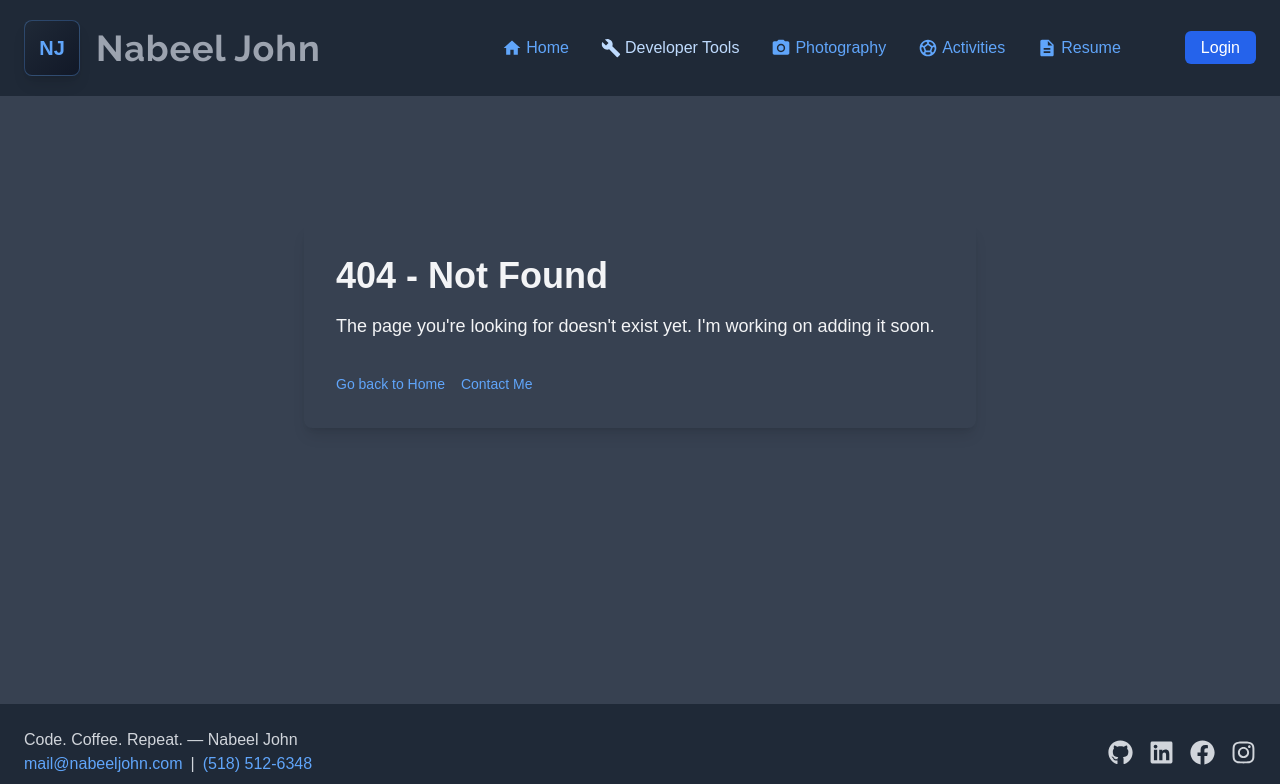
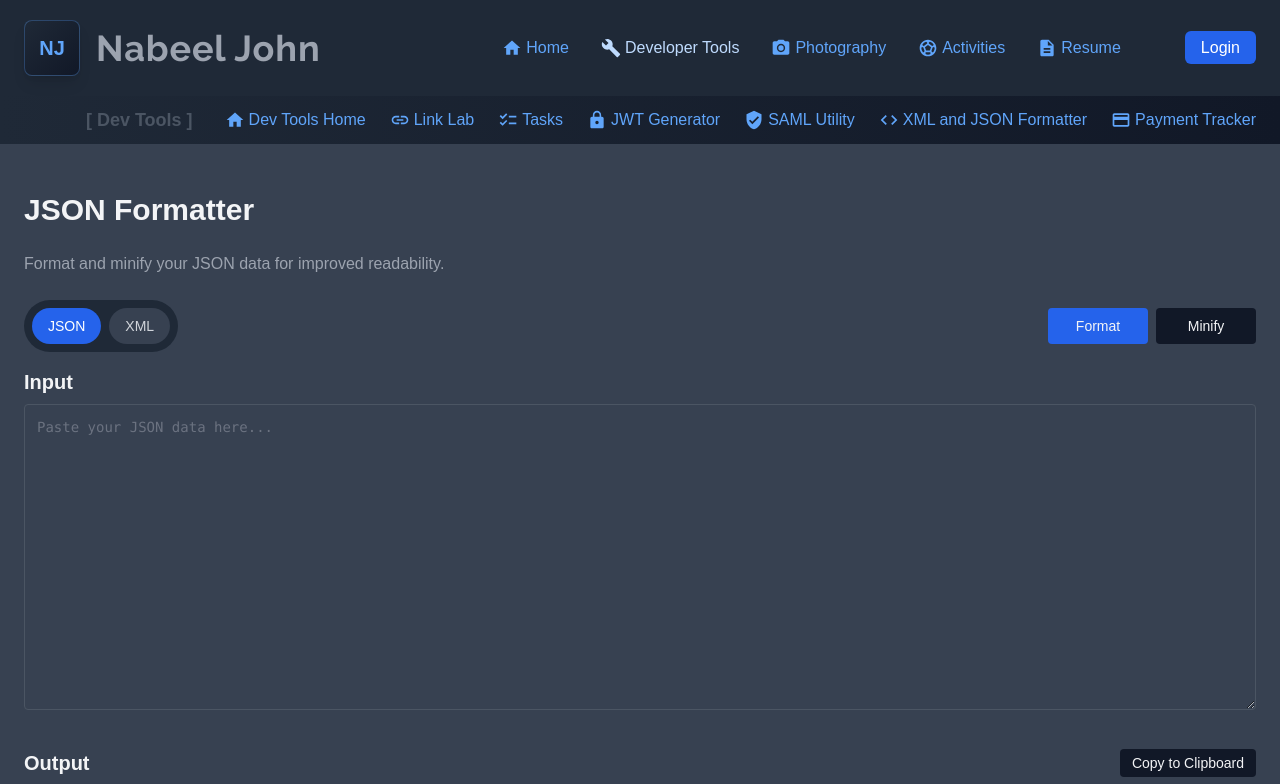
Before and after one commit to nabeeljohn/njohnweb, a Next.js app: page /tools/formatter/1 in a window 1280 px wide. Before the commit this address had no page. Shown: the top 784 px of the page. Built offline with nearby package versions, Linux system fonts and the light colour scheme.

Commit message:
formatter tool enhacenements

```diff
--- /dev/null
+++ b/app/tools/formatter/[type]/page.tsx
@@ -0,0 +1,123 @@
+"use client";
+
+import { useState } from "react";
+import { useParams } from "next/navigation";
+import { formatJSON, minifyJSON, formatXML, minifyXML } from "@/lib/formatter/formatter";
+
+export default function JSONXMLFormatter() {
+    const params = useParams();
+    const initialType = params.type === "xml" ? "xml" : "json"; // default to JSON
+
+    const [inputType, setInputType] = useState<"json" | "xml">(initialType);
+    const [output, setOutput] = useState("");
+    const [copied, setCopied] = useState(false);
+
+    const handleCopy = async () => {
+        if (!output) return;
+        await navigator.clipboard.writeText(output);
+        setCopied(true);
+        setTimeout(() => setCopied(false), 2000);
+    };
+
+    const handleFormat = (input: string) => {
+        if (inputType === "json") {
+            setOutput(formatJSON(input));
+        } else {
+            setOutput(formatXML(input));
+        }
+    };
+
+    const handleMinify = (input: string) => {
+        if (inputType === "json") {
+            setOutput(minifyJSON(input));
+        } else {
+            setOutput(minifyXML(input));
+        }
+    };
+
+    return (
+        <div className="bg-gray-700 text-gray-100 py-12">
+            <div className="max-w-7xl mx-auto px-6">
+                <h1 className="text-3xl font-bold mb-6">{inputType.toUpperCase()} Formatter</h1>
+
+                <p className="text-gray-400 mb-6">
+                    Format and minify your {inputType.toUpperCase()} data for improved readability.
+                </p>
+
+                {/* Toggle + Buttons Container */}
+                <div className="flex items-center justify-between mb-4">
+                    {/* Left: Toggle JSON/XML */}
+                    <div className="flex gap-2 bg-gray-800 p-2 rounded-full">
+                        {["json", "xml"].map((type) => (
+                            <button
+                                key={type}
+                                onClick={() => setInputType(type as "json" | "xml")}
+                                className={`px-4 py-2 rounded-full text-sm font-medium transition ${inputType === type
+                                        ? "bg-blue-600 text-white"
+                                        : "bg-gray-700 text-gray-300 hover:bg-gray-600"
+                                    }`}
+                            >
+                                {type.toUpperCase()}
+                            </button>
+                        ))}
+                    </div>
+
+                    {/* Right: Format / Minify */}
+                    <div className="flex gap-2">
+                        <button
+                            onClick={() => handleFormat(output)}
+                            className="bg-blue-600 hover:bg-blue-700 px-6 py-2 rounded text-sm min-w-[100px]"
+                        >
+                            Format
+                        </button>
+                        <button
+                            onClick={() => handleMinify(output)}
+                            className="bg-gray-900 hover:bg-gray-800 px-6 py-2 rounded text-sm min-w-[100px]"
+                        >
+                            Minify
+                        </button>
+                    </div>
+                </div>
+
+                <div className="space-y-8">
+                    {/* Input */}
+                    <div>
+                        <h2 className="text-xl font-semibold mb-2">Input</h2>
+                        <textarea
+                            className="w-full p-3 rounded bg-gray-700 border border-gray-600 text-gray-100 placeholder:text-gray-500 focus:outline-none focus:border-blue-500 resize-y font-mono text-sm"
+                            placeholder={
+                                inputType === "json"
+                                    ? "Paste your JSON data here..."
+                                    : "Paste your XML data here..."
+                            }
+                            rows={14}
+                            onChange={(e) =>
+                                inputType === "json" ? handleFormat(e.target.value) : handleFormat(e.target.value)
+                            }
+                        />
+                    </div>
+
+                    {/* Output */}
+                    <div>
+                        <div className="flex items-center justify-between mb-2">
+                            <h2 className="text-xl font-semibold">Output</h2>
+                            <button
+                                onClick={handleCopy}
+                                className="bg-gray-900 hover:bg-gray-800 px-3 py-1 rounded text-sm transition"
+                            >
+                                {copied ? "Copied!" : "Copy to Clipboard"}
+                            </button>
+                        </div>
+                        <textarea
+                            value={output}
+                            className="w-full p-3 rounded bg-gray-700 border border-gray-600 text-gray-100 placeholder:text-gray-500 focus:outline-none focus:border-blue-500 resize-y font-mono text-sm"
+                            placeholder="Formatted data will appear here..."
+                            rows={14}
+                            readOnly
+                        />
+                    </div>
+                </div>
+            </div>
+        </div>
+    );
+}
--- a/app/tools/formatter/page.tsx
+++ b/app/tools/formatter/page.tsx
@@ -1,77 +1,14 @@
 "use client";
 
-import { useState } from "react";
+import { useEffect } from "react";
+import { useRouter } from "next/navigation";
 
-export default function JSONXMLFormatter() {
-    const [output, setOutput] = useState("");
-    const [copied, setCopied] = useState(false);
+export default function FormatterDefault() {
+  const router = useRouter();
 
-    const handleCopy = async () => {
-        if (!output) return;
+  useEffect(() => {
+    router.replace("/tools/formatter/json"); // default to JSON
+  }, [router]);
 
-        await navigator.clipboard.writeText(output);
-        setCopied(true);
-
-        setTimeout(() => setCopied(false), 2000);
-    };
-
-    function formatJSON(json: string) {
-        try {
-            const parsed = JSON.parse(json);
-            return JSON.stringify(parsed, null, 2);
-        } catch (e) {
-            return "Invalid JSON";
-        }
-    }
-
-    return (
-        <div className="bg-gray-700 text-gray-100 py-12">
-            <div className="max-w-7xl mx-auto px-6">
-
-                <h1 className="text-3xl font-bold mb-6">JSON/XML Formatter</h1>
-
-                <p className="text-gray-400 mb-8">
-                    Format and beautify your JSON or XML data for improved readability.
-                </p>
-
-                <div className="space-y-8">
-
-                    {/* Input */}
-                    <div>
-                        <h2 className="text-xl font-semibold mb-2">Input</h2>
-
-                        <textarea
-                            className="w-full p-3 rounded bg-gray-700 border border-gray-600 text-gray-100 placeholder:text-gray-500 focus:outline-none focus:border-blue-500 resize-y font-mono text-sm"
-                            placeholder="Paste your JSON or XML data here..."
-                            rows={18}
-                            onChange={(e) => setOutput(formatJSON(e.target.value))}
-                        />
-                    </div>
-
-                    {/* Output */}
-                    <div>
-                        <div className="flex items-center justify-between mb-2">
-                            <h2 className="text-xl font-semibold">Output</h2>
-
-                            <button
-                                onClick={handleCopy}
-                                className="bg-gray-900 hover:bg-gray-800 px-3 py-1 rounded text-sm transition"
-                            >
-                                {copied ? "Copied!" : "Copy to Clipboard"}
-                            </button>
-                        </div>
-
-                        <textarea
-                            value={output}
-                            className="w-full p-3 rounded bg-gray-700 border border-gray-600 text-gray-100 placeholder:text-gray-500 focus:outline-none focus:border-blue-500 resize-y font-mono text-sm"
-                            placeholder="Formatted data will appear here..."
-                            rows={18}
-                            readOnly
-                        />
-                    </div>
-
-                </div>
-            </div>
-        </div>
-    );
+  return null; // or a loading spinner
 }
--- a/app/tools/page.tsx
+++ b/app/tools/page.tsx
@@ -75,7 +75,7 @@ export default function DevToolsHome() {
 
             {/* XML and JSON Formatter */}
             <Link
-              href="/tools/saml"
+              href="/tools/formatter"
               className={cardStyle}
             >
               <h2 className="text-xl font-semibold text-blue-400 mb-2">
--- a/appcomponents/devtools/devtoolsheader.tsx
+++ b/appcomponents/devtools/devtoolsheader.tsx
@@ -2,7 +2,7 @@
 
 import { useState } from "react";
 import Link from "next/link";
-import { MdHome, MdLink, MdChecklist, MdMenu, MdClose, MdLock, MdVerifiedUser, MdPayment, MdCode} from "react-icons/md";
+import { MdHome, MdLink, MdChecklist, MdMenu, MdClose, MdLock, MdVerifiedUser, MdPayment, MdCode } from "react-icons/md";
 import { usePathname } from "next/navigation";
 
 export default function DevToolsHeader() {
@@ -118,6 +118,18 @@ export default function DevToolsHeader() {
                 SAML Utility
               </Link>
             </li>
+            <li>
+              <Link href="/tools/formatter" className="text-blue-400 hover:text-blue-300 flex items-center gap-1">
+                <MdVerifiedUser className="h-5 w-5" />
+                Xml and JSON Formatter
+              </Link>
+            </li>
+            <li>
+              <Link href="/tools/payment" className="text-blue-400 hover:text-blue-300 flex items-center gap-1">
+                <MdPayment className="h-5 w-5" />
+                Payment Tracker
+              </Link>
+            </li>
           </ul>
         </nav>
       )}
--- /dev/null
+++ b/lib/formatter/formatter.tsx
@@ -0,0 +1,35 @@
+export function formatJSON(json: string): string {
+    try {
+        const parsed = JSON.parse(json);
+        return JSON.stringify(parsed, null, 2);
+    } catch (e) {
+        return "Invalid JSON";
+    }
+}
+
+export function minifyJSON(json: string): string {
+    try {
+        const parsed = JSON.parse(json);
+        return JSON.stringify(parsed);
+    } catch (e) {
+        return "Invalid JSON";
+    }
+}
+
+export function formatXML(xml: string): string {
+    try {
+        // Simple XML formatting - in a real application, you might want to use a more robust XML parser
+        return xml.replace(/></g, ">\n<");
+    } catch (e) {
+        return "Invalid XML";
+    }
+}
+
+export function minifyXML(xml: string): string {
+    try {
+        // Simple XML minification - in a real application, you might want to use a more robust XML parser
+        return xml.replace(/\s+/g, " ").trim();
+    } catch (e) {
+        return "Invalid XML";
+    }
+}
```
Lines whose indentation alone changed are shown as unchanged.
